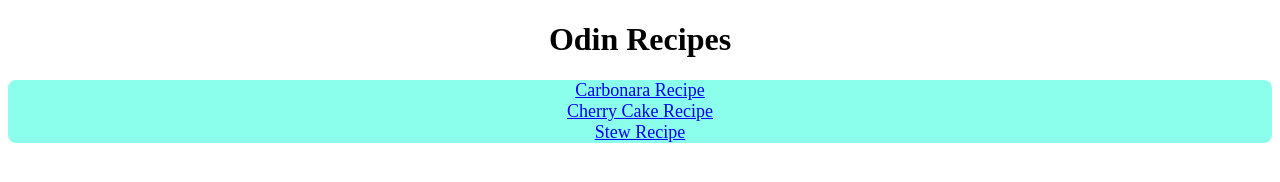
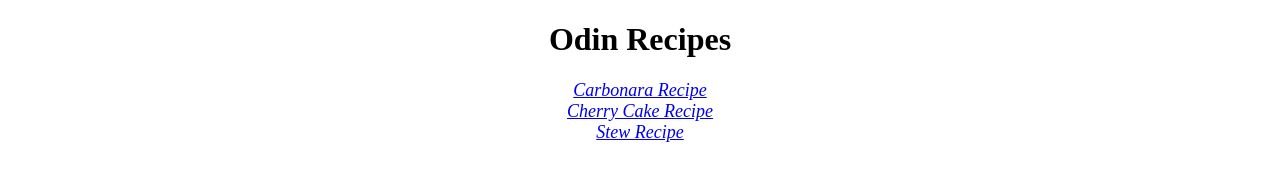
Before and after one commit to onorobi/odin-recipes, a plain HTML site: page index.html in a window 1280 px wide. Drawn offline with Linux system fonts and the light colour scheme.

Commit message:
small changes

```diff
--- a/styles.css
+++ b/styles.css
@@ -4,15 +4,15 @@
     justify-content: center;
     align-items: center;
     font-size: 18px;
+    color: black;
+    font-style: italic;
 }
 
 h1{
     text-align: center;
 }
 
-.container{
-    color: rgba(51, 51, 133, 0.738);
-    background-color: rgba(0, 255, 213, 0.452);
-    border-radius: 8px;
-    border-spacing: 50px;
+.btn{
+    color: blue;
+    background-color: rgb(45, 132, 132);
 }
```
Also changed, not shown: recipes/carbonara.html (+2 -2 lines), recipes/stew.html (+1 -0 lines).
